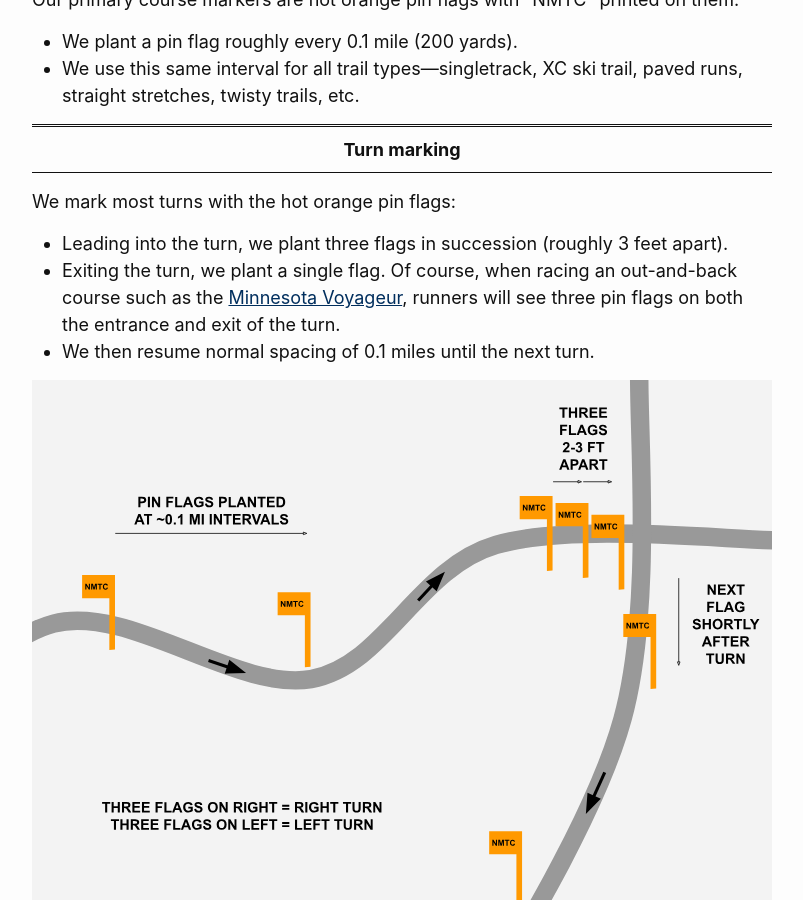
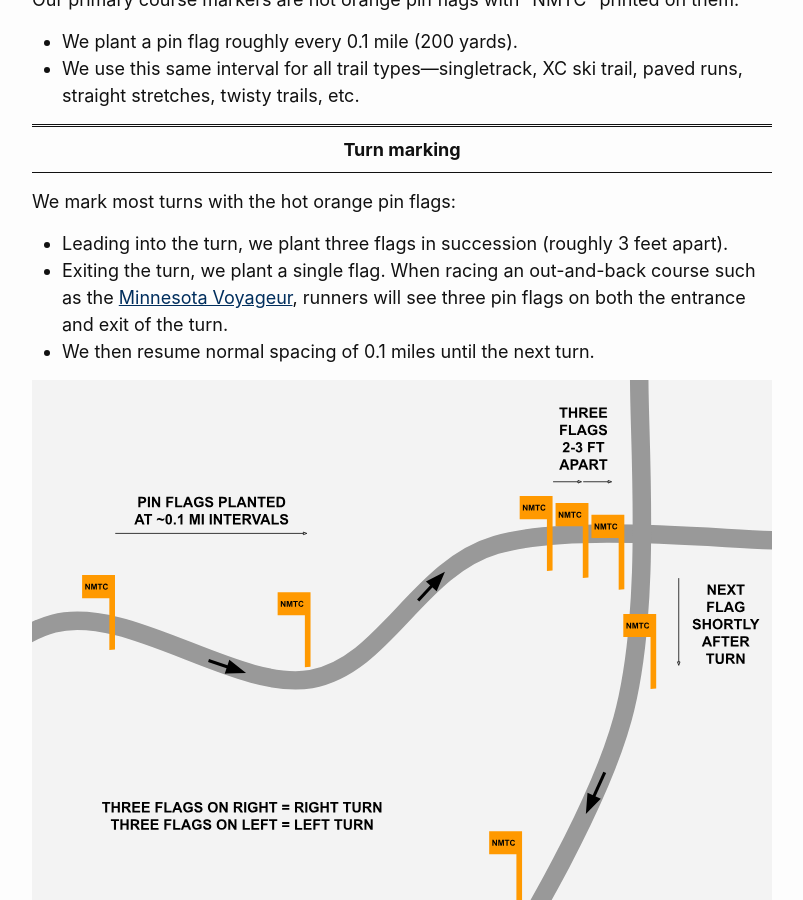
Before and after one commit to nmtc-run/nmtc-run.github.io, a Jekyll site: the page built from pages/turn-markings.md, in a window 1280 px wide and 900 px high, scrolled down 905 px. Shown: the whole window, without its empty margins (238-1041 px from the left). Built offline with Jekyll 4.4.1, drawn with Linux system fonts in a browser that asks for light colours.

Commit message:
minor copy edit

```diff
--- a/pages/turn-markings.md
+++ b/pages/turn-markings.md
@@ -17,7 +17,7 @@ Our primary course markers are hot orange pin flags with "NMTC" printed on them:
 We mark most turns with the hot orange pin flags:
 
 * Leading into the turn, we plant three flags in succession (roughly 3 feet apart).
-* Exiting the turn, we plant a single flag. Of course, when racing an out-and-back course such as the [Minnesota Voyageur](/voyageur), runners will see three pin flags on both the entrance and exit of the turn.
+* Exiting the turn, we plant a single flag. When racing an out-and-back course such as the [Minnesota Voyageur](/voyageur), runners will see three pin flags on both the entrance and exit of the turn.
 * We then resume normal spacing of 0.1 miles until the next turn.
 
 ![NMTC default course marking](/img/course-marking/default-marking.svg "NMTC default course marking")
```
Also changed, not shown: 1 other file.
